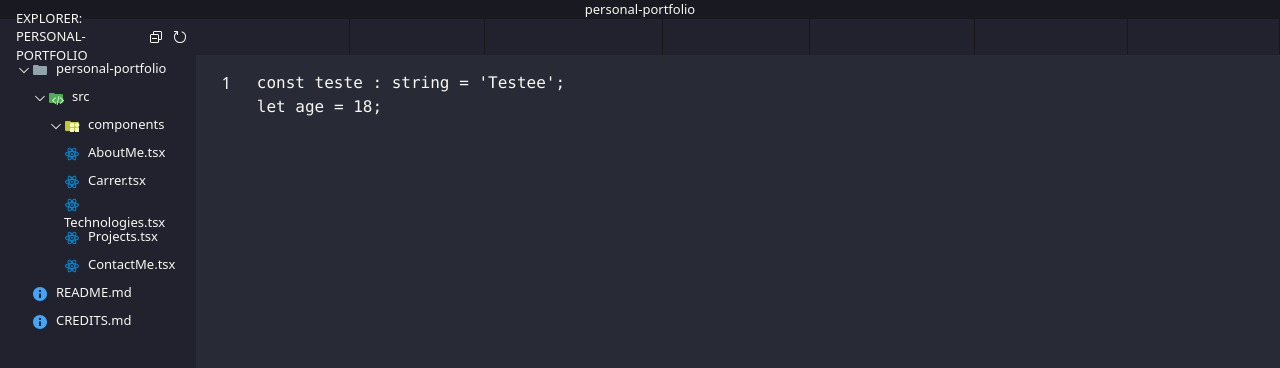
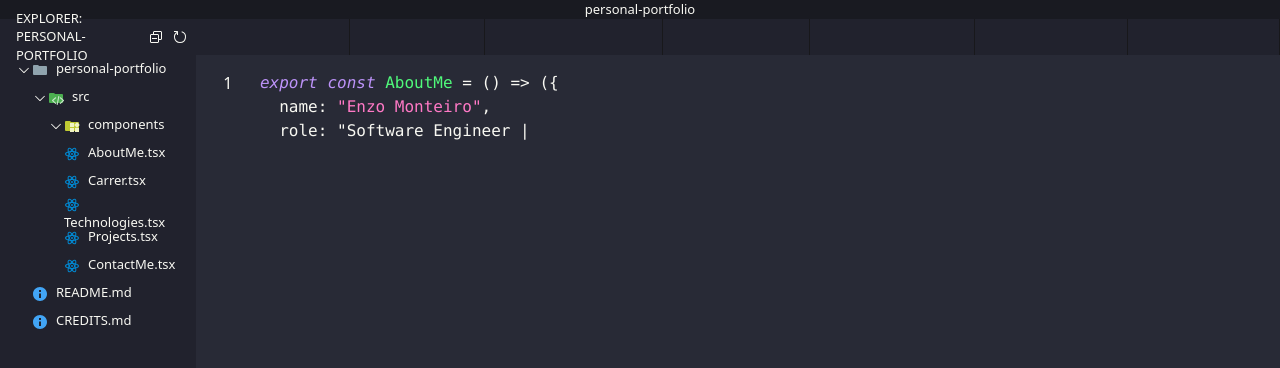
Before and after one commit to Enzovnm/personal-portfolio, a React (Vite) app in the folder personal-portfolio/: page / in a window 1280 px wide. Shown: the top 368 px of the page. Built offline with nearby package versions, Linux system fonts and the light colour scheme; a small style sheet from the web is missing.

Commit message:
feat: Adding typewriter for CodeBlock with prism-react-renderer

```diff
--- a/personal-portfolio/src/components/MainContent/CodeBlock.tsx
+++ b/personal-portfolio/src/components/MainContent/CodeBlock.tsx
@@ -1,20 +1,48 @@
-import { useEffect } from "react";
-import Prism from "prismjs";
-import "prismjs/components/prism-typescript.js";
-import "dracula-prism/dist/css/dracula-prism.css";
+import React, { useState, useEffect } from "react";
+import { Highlight, themes } from "prism-react-renderer";
+
+const fullCode = `export const AboutMe = () => ({
+  name: "Enzo Monteiro",
+  role: "Software Engineer @Albato",
+  techStack: ["React", "Node.js", "Prisma"],
+  currentlyLearning: ["Clean Architecture", "AI APIs"],
+  funFact: "Soccer",
+});
+
+AboutMe();`;
 
 export const CodeBlock = () => {
-  const code = "const teste : string = 'Testee'; \nlet age = 18;";
+  const [displayedCode, setDisplayedCode] = useState("");
 
   useEffect(() => {
-    Prism.highlightAll();
-  }, [code]);
+    let currentIndex = 0;
+    const interval = setInterval(() => {
+      currentIndex++;
+      setDisplayedCode(
+        fullCode.slice(0, currentIndex) +
+          `${currentIndex < fullCode.length - 1 ? "|" : ""}`
+      );
+      if (currentIndex >= fullCode.length) {
+        return;
+      }
+    }, 65);
+
+    return () => clearInterval(interval);
+  }, []);
 
   return (
-    <div className="w-full font-fira-code">
-      <pre className="language-typescript !m-0 !p-0">
-        <code className="language-typescript">{code}</code>
-      </pre>
-    </div>
+    <Highlight code={displayedCode} theme={themes.dracula} language="tsx">
+      {({ className, style, tokens, getLineProps, getTokenProps }) => (
+        <pre className={className} style={{ ...style, minHeight: "100px" }}>
+          {tokens.map((line, i) => (
+            <div key={i} {...getLineProps({ line })}>
+              {line.map((token, key) => (
+                <span key={key} {...getTokenProps({ token })} />
+              ))}
+            </div>
+          ))}
+        </pre>
+      )}
+    </Highlight>
   );
 };
--- a/personal-portfolio/src/contexts/DirectoryTreeContext.tsx
+++ b/personal-portfolio/src/contexts/DirectoryTreeContext.tsx
@@ -142,9 +142,6 @@ export const DirectoryThreeContextProvider = ({
       return { node, level };
     });
 
-    // eslint-disable-next-line no-debugger
-    debugger;
-
     setTree(newTree);
   };
 
```
Also changed, not shown: personal-portfolio/package.json (+3 -4 lines), 1 other file (tests, documents, lock files or other folders).
